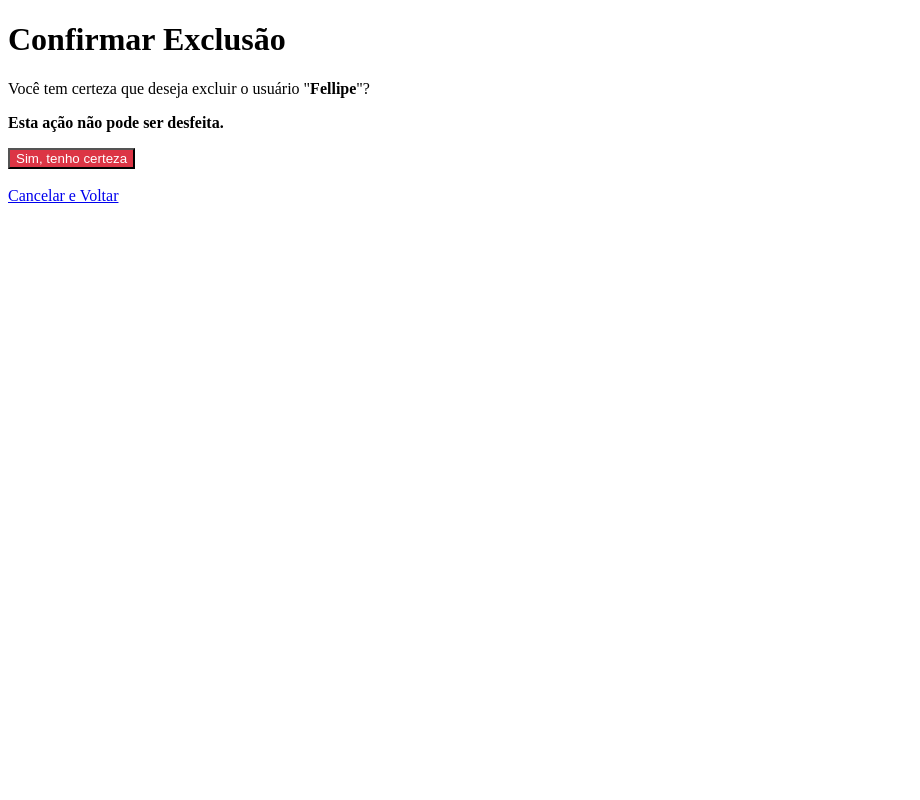
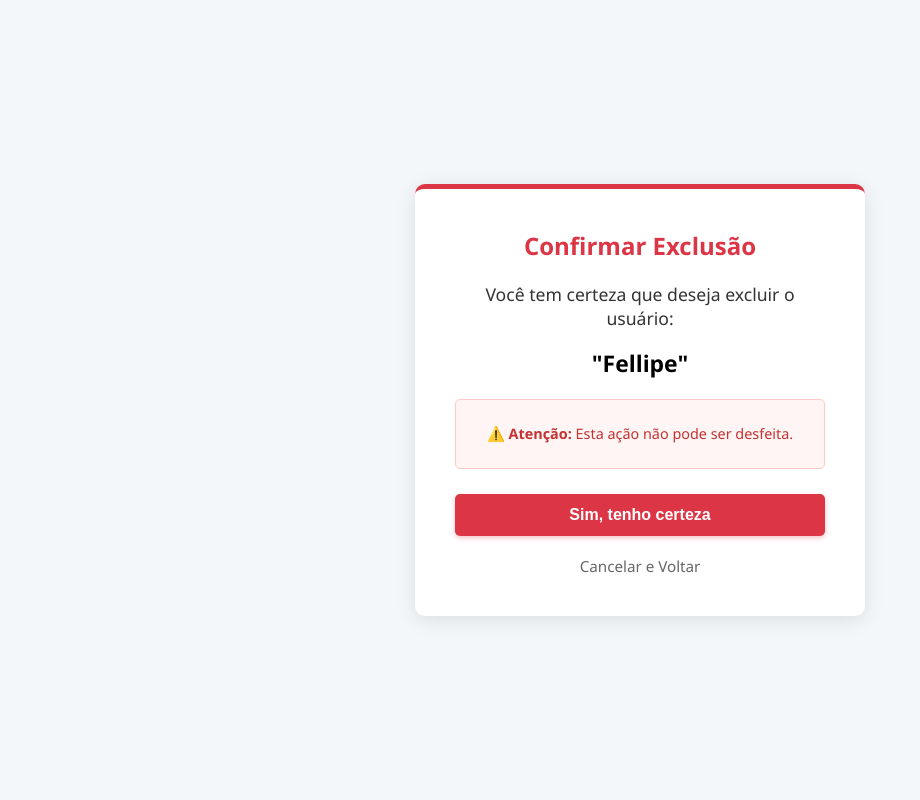
Before and after one commit to devkayky83/semae_project, a Django app: page /usuarios/excluir/2/ in a window 1280 px wide. Shown: the whole page, without its empty margins (0-920 px from the left). Run offline with Django 5.2, Linux system fonts and the light colour scheme; a user stored in the database is signed in; data comes from the database, SQL or seed files in the repository; both versions use the stored data as it was after the commit.

Commit message:
Styling user edition and delete page

```diff
--- /dev/null
+++ b/usuarios/static/usuarios/excluir_usuario.css
@@ -0,0 +1,83 @@
+body {
+    display: flex;
+    font-family: 'Segoe UI', Tahoma, Geneva, Verdana, sans-serif;
+    background-color: #f4f7fa;
+    margin: 0;
+    padding: 0;
+    justify-content: center;
+    align-items: center;
+    min-height: 100vh;
+}
+
+.confirmation-container {
+    background-color: #ffffff;
+    padding: 40px;
+    border-radius: 10px;
+    box-shadow: 0 4px 20px rgba(0, 0, 0, 0.1);
+    width: 100%;
+    max-width: 450px;
+    text-align: center;
+    box-sizing: border-box;
+    border-top: 5px solid #dc3545;
+}
+
+.titulo-perigo {
+    color: #dc3545;
+    margin-top: 0;
+    margin-bottom: 20px;
+}
+
+.mensagem-corpo {
+    font-size: 1.1em;
+    color: #333333;
+    margin-bottom: 20px;
+}
+
+.usuario-alvo {
+    font-size: 1.3em;
+    font-weight: bold;
+    color: #000000;
+    margin: 10px 0;
+}
+
+.alerta-box {
+    background-color: #fff5f5;
+    border: 1px solid #ffc9c9;
+    color: #c53030;
+    padding: 10px;
+    border-radius: 5px;
+    margin-bottom: 25px;
+    font-size: 0.9em;
+}
+
+.btn-excluir {
+    width: 100%;
+    padding: 12px;
+    background-color: #dc3545;
+    color: #ffffff;
+    border: none;
+    border-radius: 5px;
+    font-size: 16px;
+    font-weight: bold;
+    cursor: pointer;
+    transition: background-color 0.3s;
+    box-shadow: 0 2px 5px rgba(220, 53, 69, 0.3);
+}
+
+.btn-excluir:hover {
+    background-color: #c82333;
+}
+
+.link-cancelar {
+    display: block;
+    margin-top: 20px;
+    color: #666666;
+    text-decoration: none;
+    font-size: 0.95em;
+    transition: color 0.2s;
+}
+
+.link-cancelar:hover {
+    color: #333333;
+    text-decoration: underline;
+}
--- a/usuarios/templates/usuarios/excluir.html
+++ b/usuarios/templates/usuarios/excluir.html
@@ -1,19 +1,31 @@
+{% load static %}
 <!DOCTYPE html>
 <html lang="pt-br">
 <head>
     <meta charset="UTF-8">
     <title>Confirmar Exclusão</title>
-    </head>
+    <link rel="stylesheet" href="{% static 'usuarios/excluir_usuario.css' %}">
+</head>
 <body>
-    <h1>Confirmar Exclusão</h1>
 
-    <p>Você tem certeza que deseja excluir o usuário "<strong>{{ usuario.username }}</strong>"?</p>
-    <p><strong>Esta ação não pode ser desfeita.</strong></p>
+    <div class="confirmation-container">
+        <h2 class="titulo-perigo">Confirmar Exclusão</h2>
 
-    <form method="post">
-        {% csrf_token %} <button type="submit" style="background-color: #dc3545; color: white;">Sim, tenho certeza</button>
-    </form>
-    <br>
-    <a href="{% url 'lista_usuarios' %}">Cancelar e Voltar</a>
+        <div class="mensagem-corpo">
+            <p>Você tem certeza que deseja excluir o usuário:</p>
+            <p class="usuario-alvo">"{{ usuario.username }}"</p>
+        </div>
+
+        <div class="alerta-box">
+            <p><strong>⚠️ Atenção:</strong> Esta ação não pode ser desfeita.</p>
+        </div>
+
+        <form method="post">
+            {% csrf_token %}
+            <button type="submit" class="btn-excluir">Sim, tenho certeza</button>
+        </form>
+
+        <a href="{% url 'lista_usuarios' %}" class="link-cancelar">Cancelar e Voltar</a>
+    </div>
 </body>
 </html>
--- a/usuarios/templates/usuarios/lista.html
+++ b/usuarios/templates/usuarios/lista.html
@@ -35,15 +35,12 @@
                 </tr>
                 {% endfor %}
             </tbody>
+            <a href="{% url 'menu_secretario' %}" class="button-sair">Voltar ao Menu</a>
         </table>
         {% else %}
         <p>Nenhum usuário cadastrado.</p>
         {% endif %}
     </div>
-
-    <div class="menu-rodape">
-        <a href="{% url 'menu_secretario' %}" class="button-sair">Voltar ao Menu</a>
-    </div>
 </body>
 
 </html>
--- a/usuarios/templates/usuarios/login.html
+++ b/usuarios/templates/usuarios/login.html
@@ -1,7 +1,6 @@
 {% load static %}
 <!DOCTYPE html>
 <html lang="pt-br">
-
 <head>
     <meta charset="UTF-8">
     <title>SEMAE - SJE</title>
```
Also changed, not shown: usuarios/static/usuarios/criar_usuario.css (added, +105 -0 lines), usuarios/static/usuarios/usuarios_lista.css (+1 -6 lines), usuarios/templates/usuarios/criar.html (+28 -6 lines), usuarios/templates/usuarios/editar.html (+16 -8 lines), db.sqlite3.
